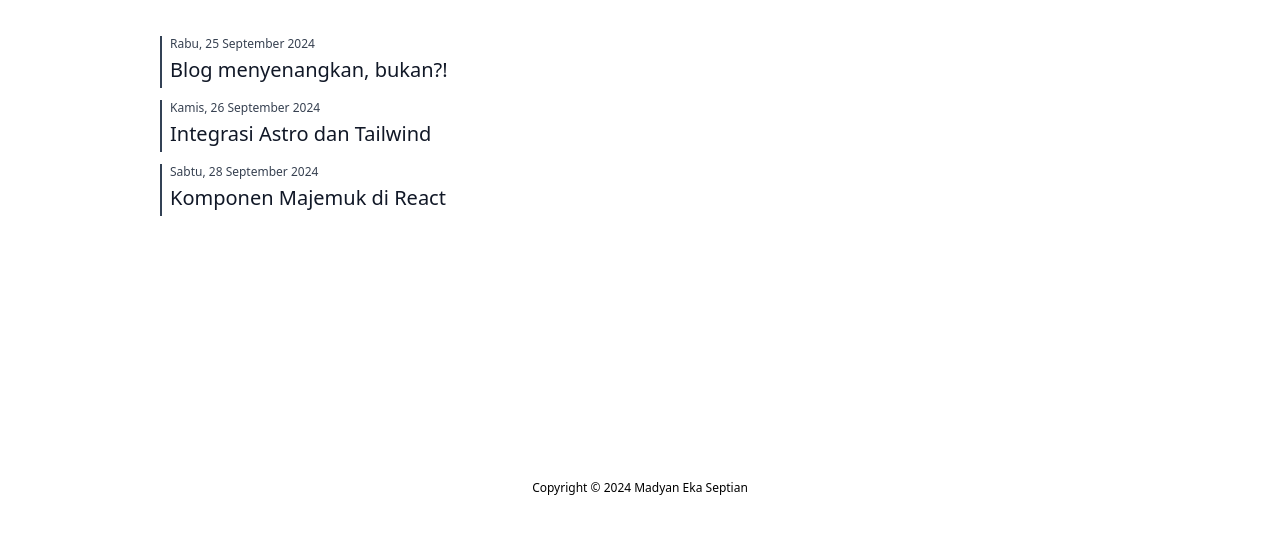
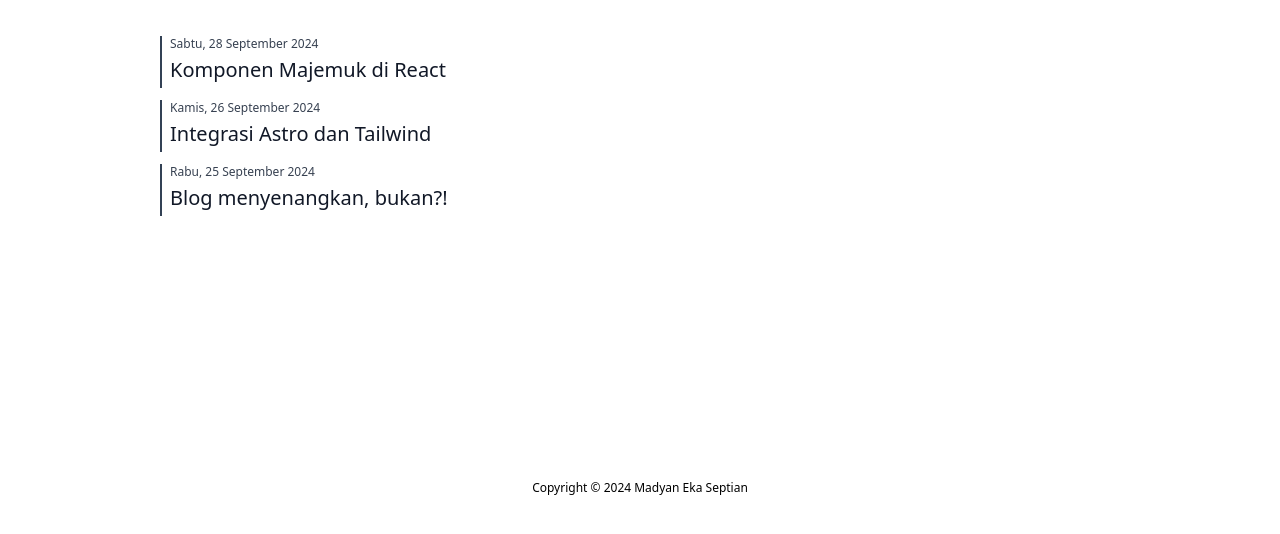
Before and after one commit to madyanes/madyanes.github.io, an Astro site: page / in a window 1280 px wide. Shown: the part 240-774 px from the top of the page. Built offline with nearby package versions, Linux system fonts and the light colour scheme; Astro itself is replaced by a stand-in of ours.

Commit message:
Sort posts by the most recent

```diff
--- a/src/pages/index.astro
+++ b/src/pages/index.astro
@@ -4,6 +4,11 @@ import BaseLayout from "../layouts/BaseLayout.astro";
 import BlogPost from "../components/BlogPost.astro";
 
 const allPosts = await getCollection("posts");
+const sortedPosts = allPosts.sort((a, b) => {
+  const dateA = new Date(a.data.publishDate).getTime();
+  const dateB = new Date(b.data.publishDate).getTime();
+  return dateB - dateA;
+});
 const title = "Jurnal";
 ---
 
@@ -12,7 +17,7 @@ const title = "Jurnal";
     <h1>{title}</h1>
     <ul>
       {
-        allPosts.map((post) => (
+        sortedPosts.map((post) => (
           <BlogPost url={`/blog/${post.slug}`} data={post.data} />
         ))
       }
```
